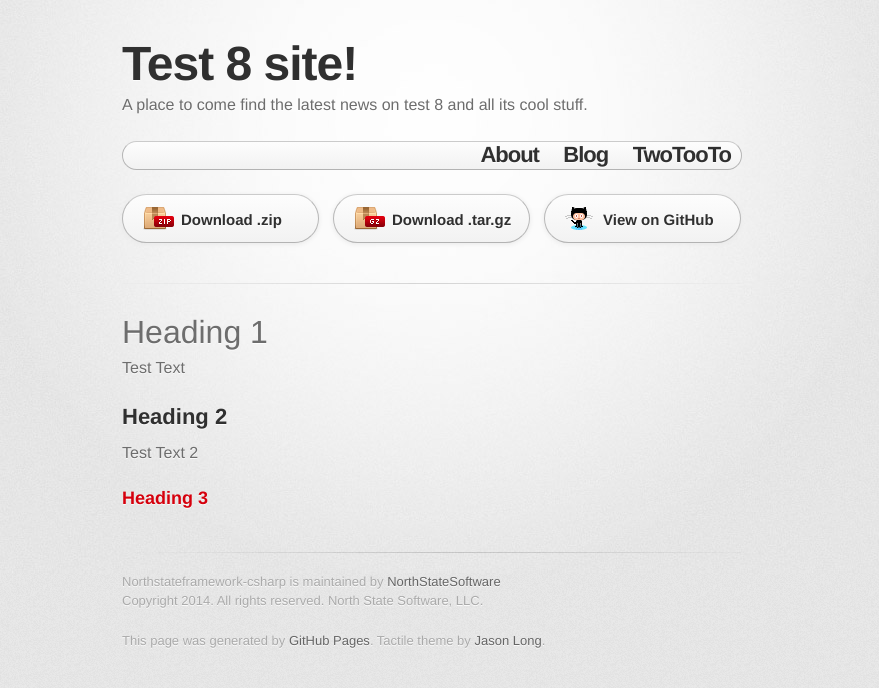
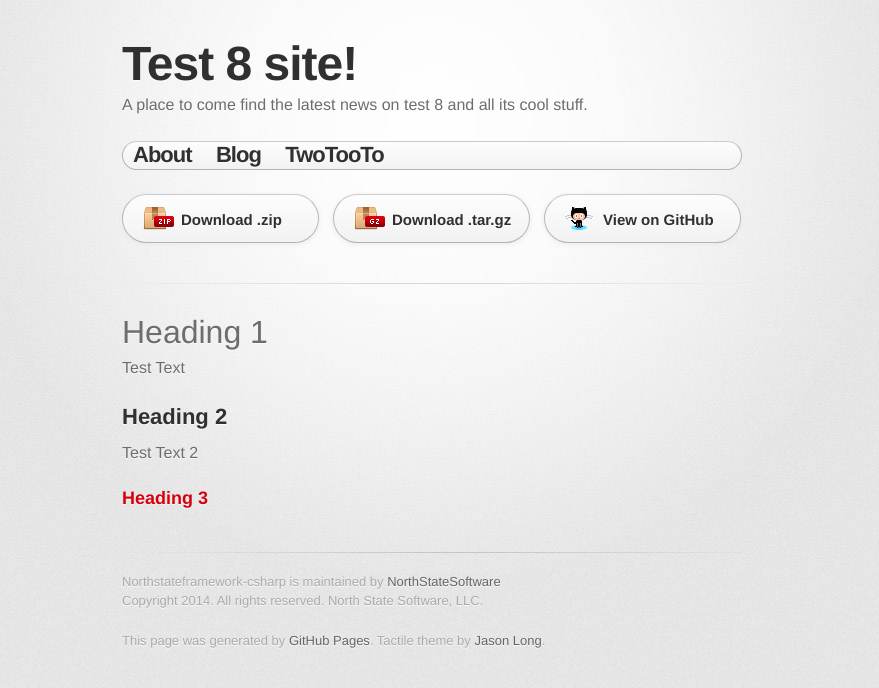
Before and after one commit to jrivenbark/Test8, a Jekyll site: the page built from index.md, in a window 1280 px wide. Shown: the top 688 px of the page, without its empty margins (208-1087 px from the left). Built offline with Jekyll 4.4.1, drawn with Linux system fonts in a browser that asks for light colours; some web fonts are replaced.

Commit message:
Revert 7a15330..b525694
This rolls back to commit 7a15330e676e45e310a96f3c7d65f2fa2300b7da.

```diff
--- a/stylesheets/stylesheet.css
+++ b/stylesheets/stylesheet.css
@@ -384,9 +384,9 @@ footer a:hover {
 
 
   .site-nav {
-  	text-align: right;
+/*    position: fixed;
     z-index: 10;
-    top: 30px; right: 30px;
+    top: 30px; right: 30px;*/
     background-color: #fdfdfd;
     -webkit-border-radius: 30px;
     -moz-border-radius: 30px;
@@ -402,6 +402,16 @@ footer a:hover {
 	background: -o-linear-gradient(top,  #fdfdfd 0%,#f2f2f2 100%); /* Opera 11.10+ */
 	background: -ms-linear-gradient(top,  #fdfdfd 0%,#f2f2f2 100%); /* IE10+ */
 	background: linear-gradient(top,  #fdfdfd 0%,#f2f2f2 100%); /* W3C */
+  }
+
+  .site-nav .menu-icon {
+    display: block;
+    font-size: 24px;
+    color: #505050;
+    float: right;
+    width: 36px;
+    text-align: center;
+    line-height: 36px;
   }
 
   .page-link {
```
